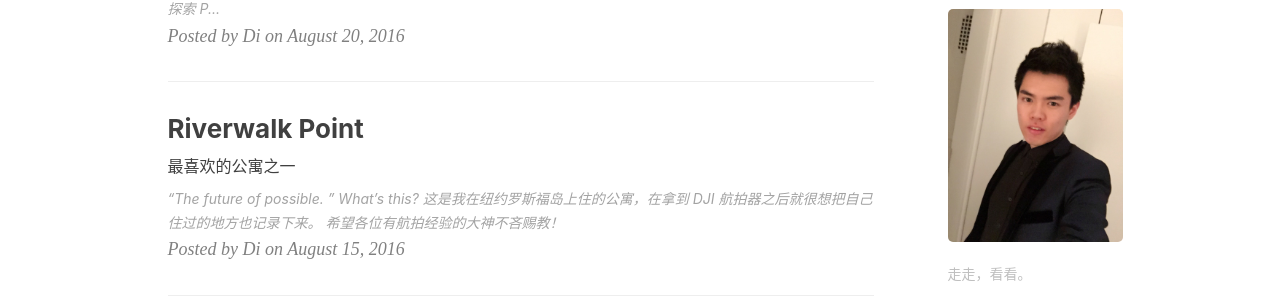
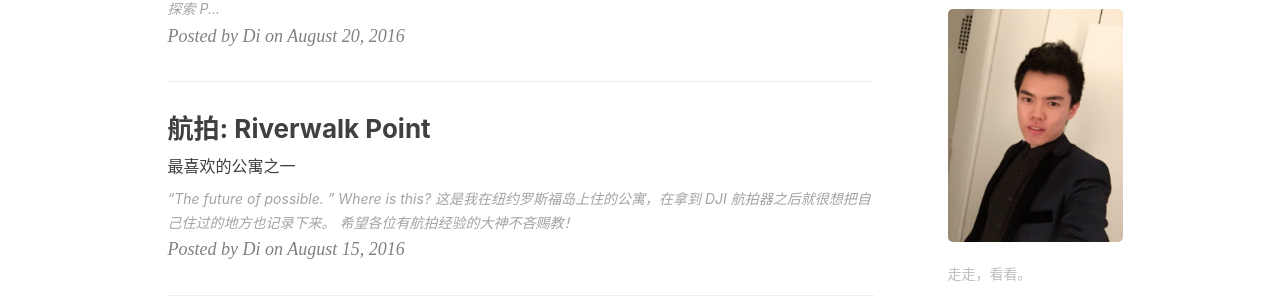
Before and after one commit to chenditc/chendi.me, a Jekyll site: the page built from index.html, in a window 1280 px wide. Shown: the part 617-924 px from the top of the page. Built offline with Jekyll 4.4.1, drawn with Linux system fonts in a browser that asks for light colours; nearby versions of some CDN libraries; the list of posts is cut into pages by our own code; comment, search, counter and statistics services are not loaded.

Commit message:
Change wording

```diff
--- a/_posts/2016-08-15-riverwalk-point.markdown
+++ b/_posts/2016-08-15-riverwalk-point.markdown
@@ -1,6 +1,6 @@
 ---
 layout:     post
-title:      "Riverwalk Point"
+title:      "航拍: Riverwalk Point"
 subtitle:   "最喜欢的公寓之一"
 date:       2016-08-15 20:15:00
 author:     "Di"
@@ -14,7 +14,7 @@ tags:
 > “The future of possible. ”
 
 
-## What's this?
+## Where is this?
 
 这是我在纽约罗斯福岛上住的公寓，在拿到 DJI 航拍器之后就很想把自己住过的地方也记录下来。
 
```
